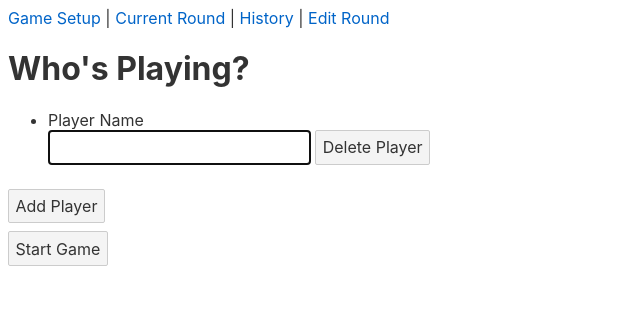
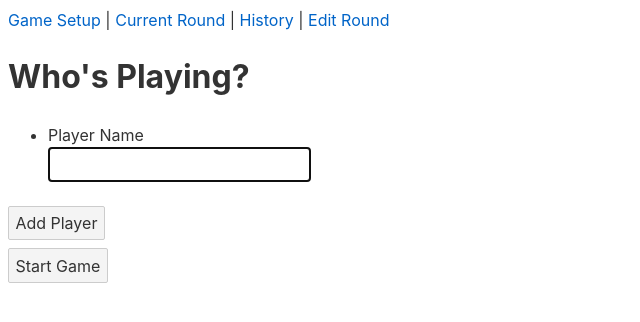
Before and after one commit to jasonjohnson47/svelte-score-keeper, a Svelte app: page / in a window 1280 px wide. Shown: the top 322 px of the page, without its empty margins (0-640 px from the left). Built offline with nearby package versions, Linux system fonts and the light colour scheme.

Commit message:
Got to a good point with GameSetup. It works!

```diff
--- a/src/App.svelte
+++ b/src/App.svelte
@@ -33,3 +33,9 @@
 	{/if}
 
 </main>
+
+<style>
+	main {
+		line-height: 1.5;
+	}
+</style>
--- a/src/components/GameSetup.svelte
+++ b/src/components/GameSetup.svelte
@@ -3,17 +3,18 @@
     import { scores } from '../stores';
     import { afterUpdate } from 'svelte';
 
-    let thisInput;
+    let playerList: HTMLElement;
+    let highestPlayerId:number;
 
     function addPlayer() {
         players.set([...$players, {
-            id: $players.length,
+            id: highestPlayerId + 1,
             name: ''
         }]);
         scores.set(
             $scores.map((scoreRound) => {
                 return [...scoreRound, {
-                    id: scoreRound.length,
+                    id: highestPlayerId + 1,
                     points: 0
                 }]
             })
@@ -36,24 +37,27 @@
     }
 
     afterUpdate(() => {
-        thisInput.focus();
+        const lastInput: HTMLInputElement = playerList.querySelector('li:last-child input');
+        lastInput.focus();
+        highestPlayerId = [...$players].sort((a, b) => b.id - a.id)[0].id;
     });
 
 </script>
 
 <h1>Who's Playing?</h1>
 
-<ul>
-    {#each $players as player}
+<ul bind:this={playerList}>
+    {#each $players as player, index (player.id)}
         <li>
             <label for="name-{player.id}">Player Name</label>
             <input
                 type="text"
                 id="name-{player.id}"
                 bind:value="{player.name}"
-                bind:this={thisInput}
             >
-            <button type="button" on:click={() => { deletePlayer(player.id)}}>Delete Player</button>
+            {#if $players.length !== index + 1}
+                <button type="button" on:click={() => { deletePlayer(player.id)}}>Delete Player</button>
+            {/if}
         </li>
     {/each}
 </ul>
```
